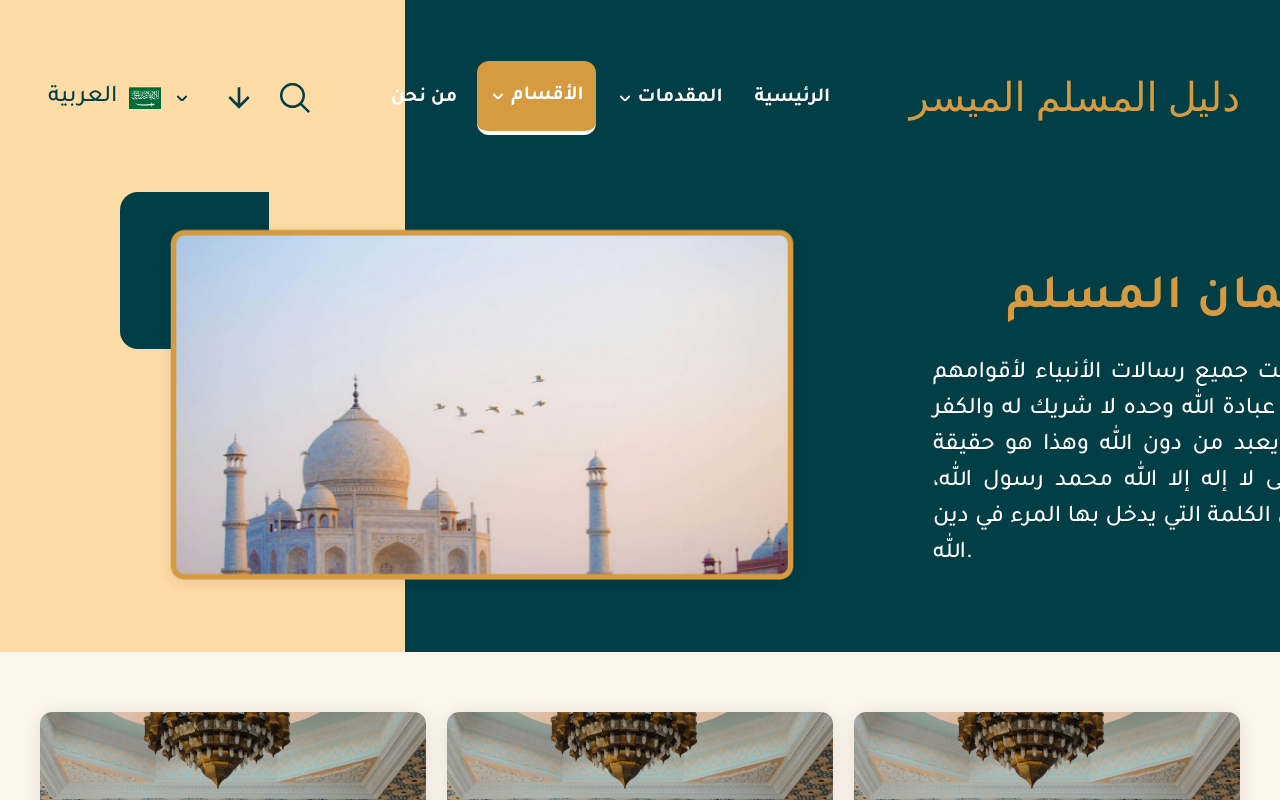
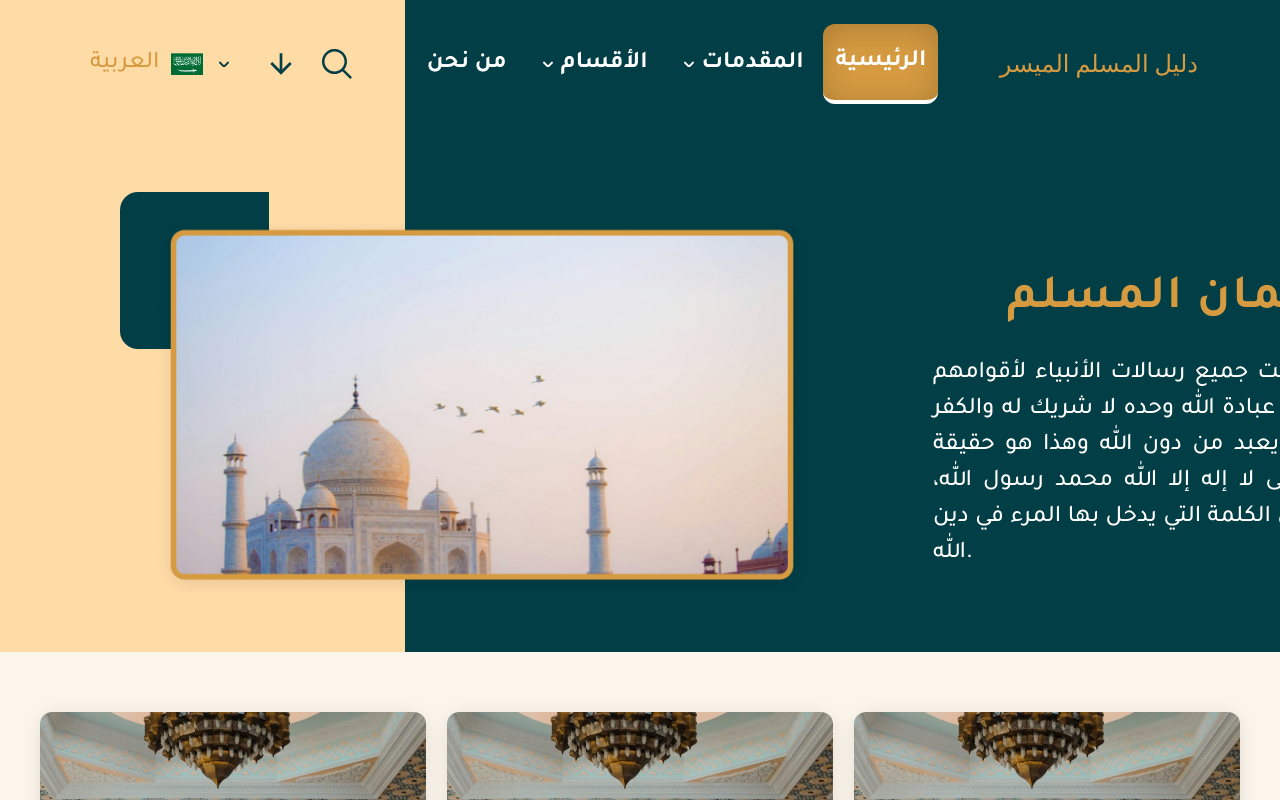
Before and after one commit to drRamzywork/muslim-guide, a Next.js app: page /frame1 in a window 1280 px wide. Shown: the top 800 px of the page. Built offline with nearby package versions, Linux system fonts and the light colour scheme; a web font is replaced by a local one.

Commit message:
responsive navbar

```diff
--- a/next.config.js
+++ b/next.config.js
@@ -3,7 +3,7 @@ const fs = require("fs");
 const path = require("path");
 
 const localesFilePath = path.resolve("./public/locales/allLanguages.json");
-let locales = ["ar"]; // Default locales in case the file read fails
+let locales = ["ar", "en"]; // Default locales in case the file read fails
 
 try {
   const localesFile = fs.readFileSync(localesFilePath, "utf-8");
--- a/package.json
+++ b/package.json
@@ -9,6 +9,7 @@
     "next-i18next": "^15.3.0",
     "react": "^18.2.0",
     "react-dom": "^18.2.0",
+    "react-icons": "^5.2.1",
     "react-router-dom": "^6.22.3",
     "sass": "^1.76.0",
     "swiper": "^11.1.1"
--- a/pages/frame1.js
+++ b/pages/frame1.jsx
@@ -1,4 +1,5 @@
-import styles from "./frame1.module.css";
+import Navbar from "../src/components/Navbar";
+import styles from "./frame1.module.scss";
 
 const Frame1 = () => {
   return (
@@ -6,71 +7,15 @@ const Frame1 = () => {
       <div className={styles.child} />
       <div className={styles.item} />
       <div className={styles.inner} />
-      <div className={styles.frameParent}>
-        <div className={styles.frameGroup}>
-          <div className={styles.parent}>
-            <div className={styles.div1}>العربية</div>
-            <img
-              className={styles.flagOfSaudiArabia1938197Icon}
-              alt=""
-              src="/flag-of-saudi-arabia-19381973-1@2x.png"
-            />
-            <img
-              className={styles.fiRsAngleSmallUpIcon}
-              alt=""
-              src="/firsanglesmallup.svg"
-            />
-          </div>
-          <img
-            className={styles.arrowDownwardIcon}
-            alt=""
-            src="/arrow-downward.svg"
-          />
-          <div className={styles.fiRsSearchWrapper}>
-            <img
-              className={styles.fiRsSearchIcon}
-              alt=""
-              src="/firssearch.svg"
-            />
-          </div>
-        </div>
-        <div className={styles.frameContainer}>
-          <div className={styles.wrapper}>
-            <b className={styles.b}>من نحن</b>
-          </div>
-          <div className={styles.frameWrapper}>
-            <div className={styles.fiRsAngleSmallUpParent}>
-              <img
-                className={styles.fiRsAngleSmallUpIcon}
-                alt=""
-                src="/firsanglesmallup1.svg"
-              />
-              <b className={styles.b}>الأقسام</b>
-            </div>
-          </div>
-          <div className={styles.wrapper}>
-            <div className={styles.fiRsAngleSmallUpParent}>
-              <img
-                className={styles.fiRsAngleSmallUpIcon}
-                alt=""
-                src="/firsanglesmallup1.svg"
-              />
-              <b className={styles.b}>المقدمات</b>
-            </div>
-          </div>
-          <div className={styles.container}>
-            <b className={styles.b}>الرئيسية</b>
-          </div>
-        </div>
-        <div className={styles.frame}>
-          <div className={styles.b}>{` دليل المسلم الميسر `}</div>
-        </div>
-      </div>
+      <Navbar />
       <img
         className={styles.rectangleIcon}
         alt=""
         src="/rectangle-22519@2x.png"
       />
+
+      <div className="container">
+
         <div className={styles.frameParent1}>
           <div className={styles.wrapper1}>
             <b className={styles.b4}>ايمان المسلم</b>
@@ -81,39 +26,15 @@ const Frame1 = () => {
             رسول الله، وهي الكلمة التي يدخل بها المرء في دين الله.
           </div>
         </div>
-      <div className={styles.frameParent2}>
-        <div className={styles.wrapper2}>
-          <div className={styles.b}>{` دليل المسلم الميسر `}</div>
+
+
+        <div className="sec_container">
+
         </div>
-        <div
-          className={styles.div5}
-        >{`© الحقوق محفوظة لدليل المسلم الميسر 2024@  `}</div>
-        <div className={styles.frameParent3}>
-          <div className={styles.frameParent4}>
-            <div className={styles.fiRsAngleSmallUpContainer}>
-              <img
-                className={styles.fiRsAngleSmallUpIcon3}
-                alt=""
-                src="/firsanglesmallup2.svg"
-              />
-              <div className={styles.div6}>اللغات</div>
+
       </div>
-            <div className={styles.frameChild} />
-            <div className={styles.div6}>من نحن</div>
-            <div className={styles.frameChild} />
-            <div className={styles.div6}>المقدمات</div>
-            <div className={styles.frameChild} />
-            <div className={styles.div6}>الاقسام</div>
-            <div className={styles.frameChild} />
-            <div className={styles.div6}>الرئيسية</div>
-          </div>
-          <img
-            className={styles.frameIcon}
-            alt=""
-            src="/frame-1984077254.svg"
-          />
-        </div>
-      </div>
+
+
       <div className={styles.frameParent5}>
         <div className={styles.instanceParent}>
           <div className={styles.rectangleParent}>
--- a/pages/frame1.module.css
+++ b/pages/frame1.module.scss
@@ -21,7 +21,7 @@
 .inner {
   top: 0;
   left: 405px;
-  width: 1035px;
+  width: 100%;
   height: 652px;
 }
 .div1 {
--- a/src/components/Navbar/index.jsx
+++ b/src/components/Navbar/index.jsx
@@ -1,12 +1,15 @@
 import React from 'react'
-import styles from './index.module.scss'
+import styles from './index.module.scss';
+import { IoMenu } from "react-icons/io5";
+
 const Navbar = () => {
   return (
     <>
-      <div className="container pt-4">
+      <div className="container pt-4 ">
         {/* Navbar  */}
         <div className={styles.frameParent}>
           <div className={styles.frameGroup}>
+
             <div className={styles.parent}>
               <div className={styles.div1}>العربية</div>
               <img
@@ -32,7 +35,15 @@ const Navbar = () => {
                 src="/firssearch.svg"
               />
             </div>
+
+
+
           </div>
+
+          <div className={styles.burger_icon}>
+            <IoMenu />
+          </div>
+
           <div className={styles.frameContainer}>
             <div className={styles.wrapper}>
               <b className={styles.b}>من نحن</b>
@@ -61,6 +72,7 @@ const Navbar = () => {
               <b className={styles.b}>الرئيسية</b>
             </div>
           </div>
+
           <div className={styles.frame}>
             <div className={styles.b}>{` دليل المسلم الميسر `}</div>
           </div>
--- a/src/components/Navbar/index.module.scss
+++ b/src/components/Navbar/index.module.scss
@@ -70,9 +70,29 @@
   padding: var(--padding-xs) 0;
   gap: var(--gap-5xl);
   text-align: center;
+  @media screen and (max-width: 992px) {
+    display: none;
+  }
+  .content_container {
+  }
+}
+.burger_icon {
+  display: none;
+  @media screen and (max-width: 992px) {
+    display: flex;
+    width: 24px;
+    height: 24px;
+  }
+  svg {
+    width: 100%;
+    height: 100%;
+    color: var(--white);
+  }
 }
 .b {
   position: relative;
+  // background-color: RED;/
+  font-size: var(--tajawal-medium-24-size);
 }
 .wrapper {
   border-radius: var(--br-xs);
@@ -103,6 +123,9 @@
   gap: var(--gap-5xs);
   font-size: var(--tajawal-medium-20-size);
   color: var(--white);
+  @media screen and (max-width: 992px) {
+    display: none !important;
+  }
 }
 
 .hero_container {
```
Also changed, not shown: 1 other file (tests, documents, lock files or other folders). Lines whose indentation alone changed are shown as unchanged.
